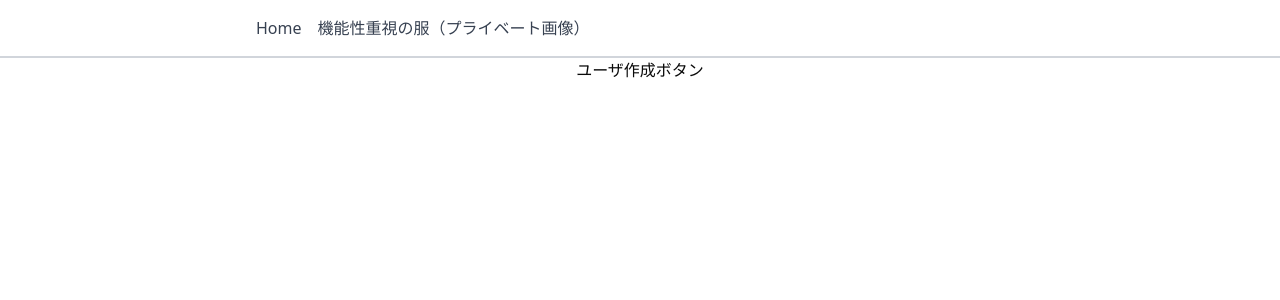
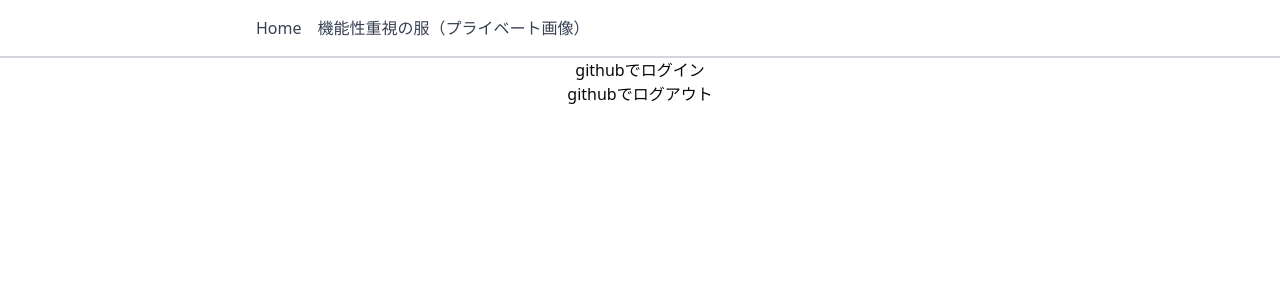
Before and after one commit to marumo333/outfit-app, a Next.js app: page /Home in a window 1280 px wide. Shown: the top 300 px of the page. Built offline with nearby package versions, Linux system fonts and the light colour scheme.

Commit message:
add logout function

```diff
--- a/app/Home/page.tsx
+++ b/app/Home/page.tsx
@@ -2,9 +2,11 @@
 
 import { createClient } from "@supabase/supabase-js";
 
+
 const projectUrl = "https://tkkavdiinrmmeeghllrr.supabase.co";
 const apikey = "eyJhbGciOiJIUzI1NiIsInR5cCI6IkpXVCJ9.eyJpc3MiOiJzdXBhYmFzZSIsInJlZiI6InRra2F2ZGlpbnJtbWVlZ2hsbHJyIiwicm9sZSI6ImFub24iLCJpYXQiOjE3MzY5OTI3NDcsImV4cCI6MjA1MjU2ODc0N30.XISx-SV_WFRf5WKepyZq9R4yOwrRT2koFpD8ZsHlXRg";
 const supabase = createClient(projectUrl, apikey);
+
 
 supabase.auth.onAuthStateChange((event, session) => {
   if (session && session.provider_token) {
@@ -22,13 +24,24 @@ supabase.auth.onAuthStateChange((event, session) => {
 })
 
 export default function Home() {
+
   const signInGitHub = async () => {
     const { data, error } = await supabase.auth.signInWithOAuth({
       provider: 'github'
     })
   }
+  const signOutGithub = async () => {
+    const { error } = await supabase.auth.signOut()
+    if(error) throw new Error(error.message)
+
+
+  }
 
   return (
-    <button onClick={signInGitHub}>ユーザ作成ボタン</button>
+  <>
+    <button onClick={signInGitHub}>githubでログイン</button>
+    <button onClick={signOutGithub}>githubでログアウト</button>
+    </>
+
   );
 }
```
